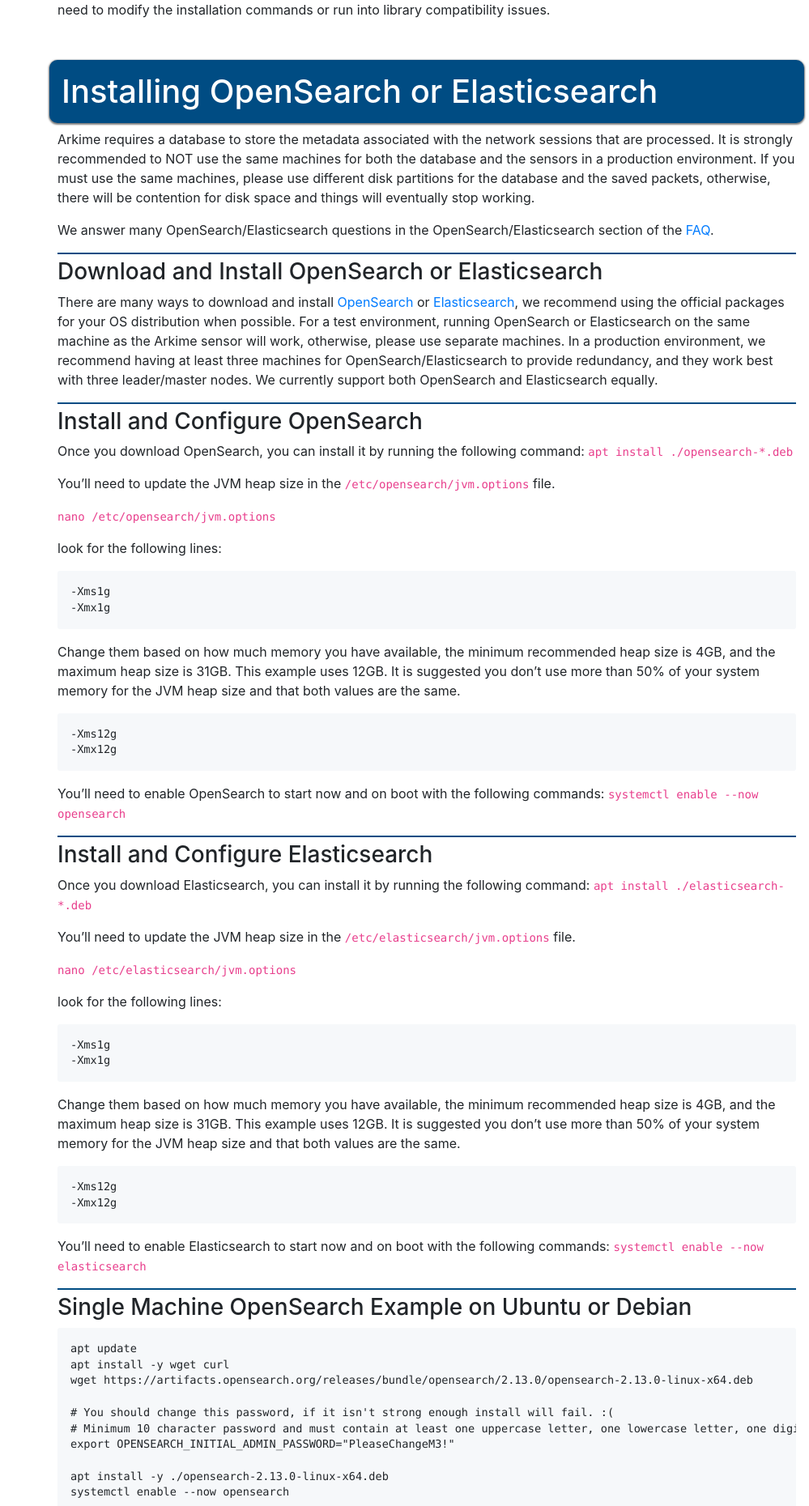
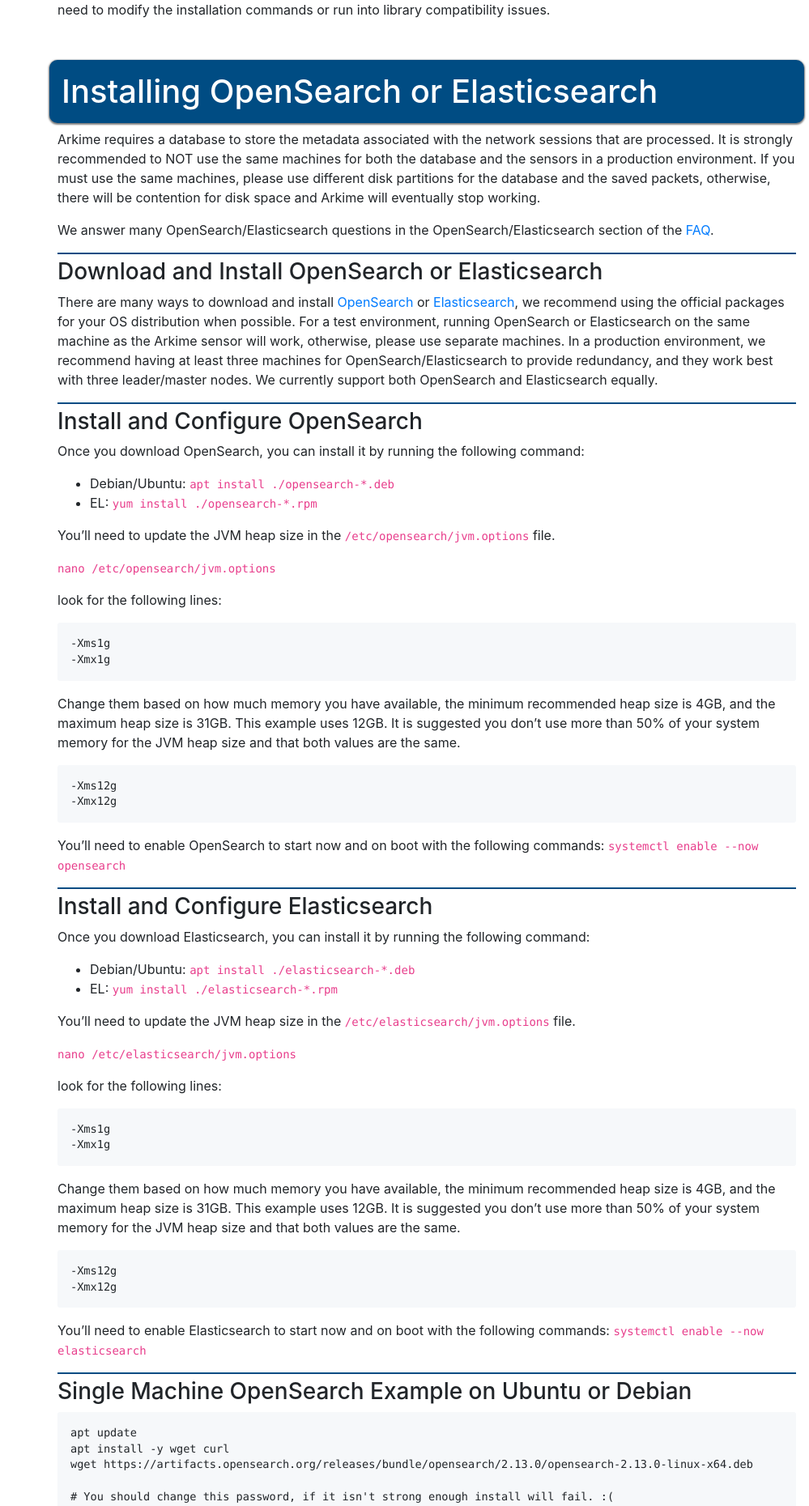
Before and after one commit to arkime/arkimeweb, a Jekyll site: the page built from _wiki/install.md, in a window 1280 px wide. Shown: the part 536-2396 px from the top of the page at 81% size, without its empty margins (281-1280 px from the left). Built offline with Jekyll 4.4.1, drawn with Linux system fonts in a browser that asks for light colours; some of the changed text lies outside the part shown.

Commit message:
directions for EL also

```diff
--- a/_wiki/install.md
+++ b/_wiki/install.md
@@ -37,7 +37,7 @@
 
 Arkime requires a database to store the metadata associated with the network sessions that are processed.
 It is strongly recommended to NOT use the same machines for both the database and the sensors in a production environment.
-If you must use the same machines, please use different disk partitions for the database and the saved packets, otherwise, there will be contention for disk space and things will eventually stop working.
+If you must use the same machines, please use different disk partitions for the database and the saved packets, otherwise, there will be contention for disk space and Arkime will eventually stop working.
 
 We answer many OpenSearch/Elasticsearch questions in the OpenSearch/Elasticsearch section of the [FAQ](https://arkime.com/faq#elasticsearch).
 
@@ -53,7 +53,8 @@
 {: .subsection }
 
 Once you download OpenSearch, you can install it by running the following command:
-`apt install ./opensearch-*.deb`
+* Debian/Ubuntu: `apt install ./opensearch-*.deb`
+* EL: `yum install ./opensearch-*.rpm`
 
 You'll need to update the JVM heap size in the `/etc/opensearch/jvm.options` file.
 
@@ -78,7 +79,8 @@
 {: .subsection }
 
 Once you download Elasticsearch, you can install it by running the following command:
-`apt install ./elasticsearch-*.deb`
+* Debian/Ubuntu: `apt install ./elasticsearch-*.deb`
+* EL: `yum install ./elasticsearch-*.rpm`
 
 You'll need to update the JVM heap size in the `/etc/elasticsearch/jvm.options` file.
 
@@ -151,7 +153,7 @@
 {: .subsection }
 
 After downloading the Arkime package, you can install it by running the following commands:
-* Ubuntu: `apt install ./arkime-*.deb`
+* Debian/Ubuntu: `apt install ./arkime-*.deb`
 * EL: `yum install ./arkime-*.rpm`
 
 ### Initialize the OpenSearch/Elasticsearch database
```
